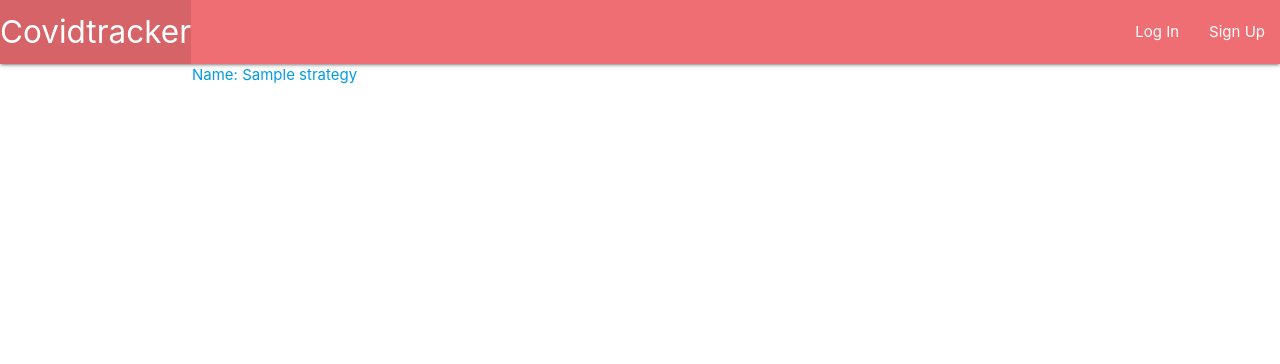
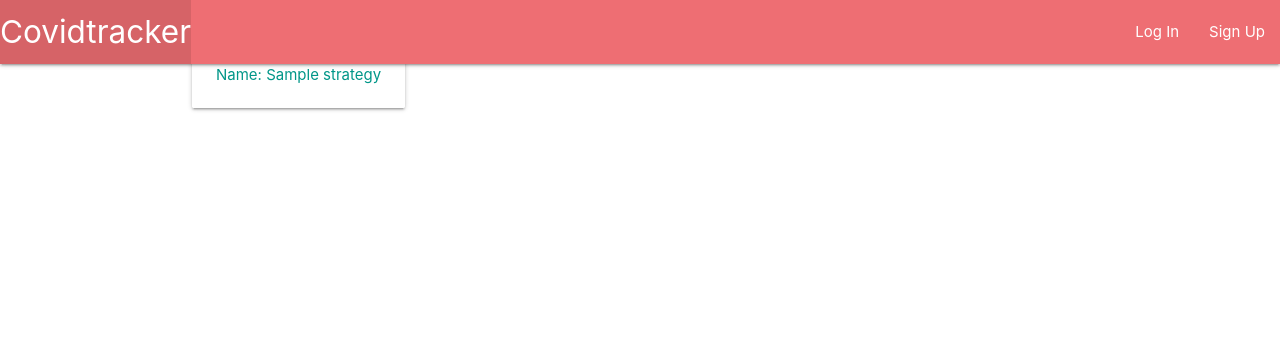
Before and after one commit to alantam626/covidtracker, a Django app: template main_app/templates/main_app/strategies_index.html in a window 1280 px wide. Shown: the top 364 px of the page. Run offline with Django 3.2, Linux system fonts and the light colour scheme; the template is opened without the code that fills it: most values are stand-ins (such as "Sample title", 1, 10 or a date in 2020).

Commit message:
fixes typo

```diff
--- a/main_app/templates/base.html
+++ b/main_app/templates/base.html
@@ -22,6 +22,7 @@
                         <li><a href="{% url 'kits_index' %}">View Kits</a></li>
                         <li><a href="{% url 'kits_create' %}">Create A Kit</a></li>
                         <li><a href="{% url 'strategies_index' %}">View Strategies</a></li>
+                        <li><a href="{% url 'strategies_create' %}">Create Strategies</a></li>
                         <li><a href="{% url 'logout' %}">Log Out</a></li>
                     {% else %}
                         <li><a href="{% url 'login' %}">Log In</a></li>
--- a/main_app/templates/main_app/strategies_index.html
+++ b/main_app/templates/main_app/strategies_index.html
@@ -1,11 +1,16 @@
 {% extends 'base.html' %}
 {% block content %}
 
-{% for strategy in strategies %}
-<a href="{% url 'strategies_detail' strategy.id %}">
-    <div>Name: {{ strategy.name }}</div>
-{% endfor %}
+<table class="center align">
 
+        {% for strategy in strategies %}
+        <tr>
+        <a href="{% url 'strategies_detail' strategy.id %}" class= "card-panel teal-text center align">
+            Name: {{ strategy.name }}</a>
+        </tr>
+        {% endfor %}
+
+</table>
 
 
 {% endblock %}
```
